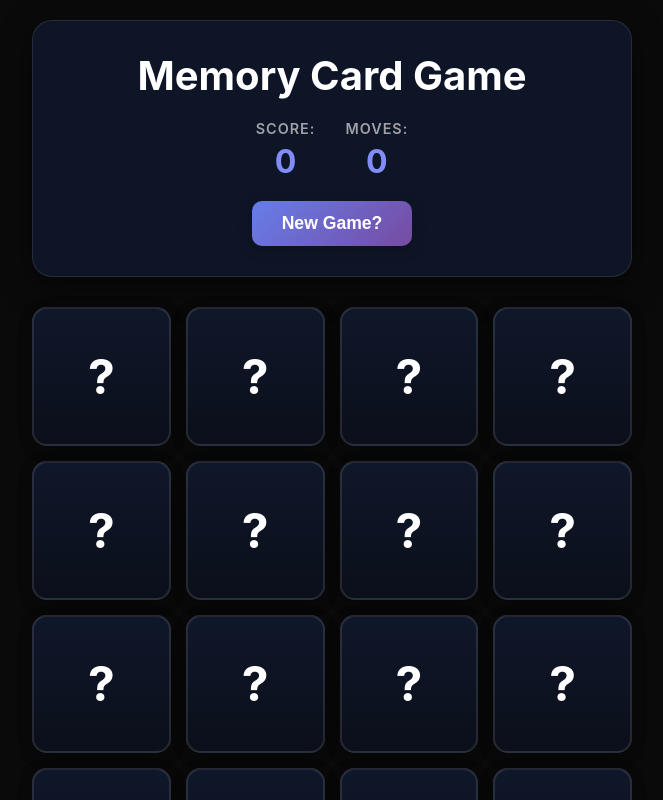
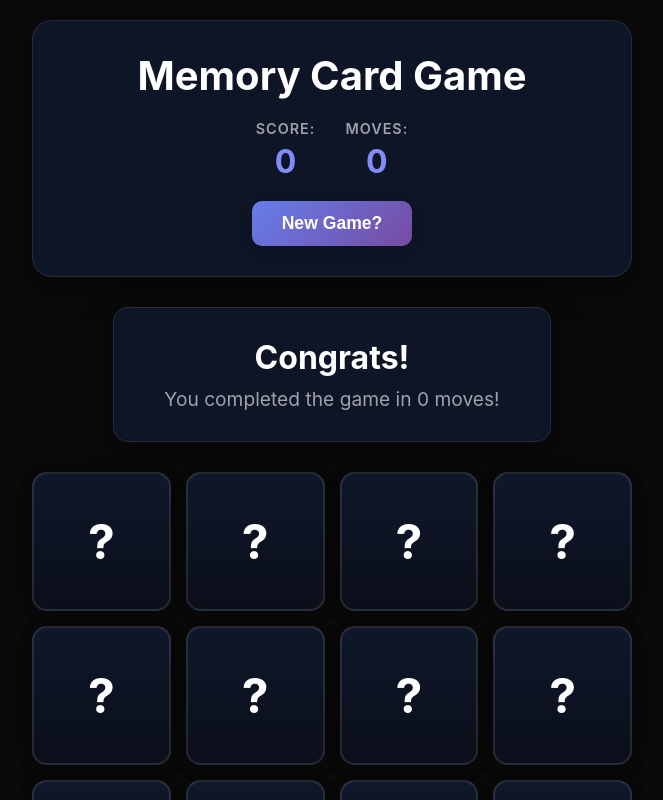
Before and after one commit to pand3m1x/japanese-memory-card-game, a React (Vite) app: page / in a window 1280 px wide. Shown: the top 800 px of the page, without its empty margins (308-971 px from the left). Built offline with nearby package versions, Linux system fonts and the light colour scheme.

Commit message:
added win card styling and imported into app

```diff
--- a/src/App.jsx
+++ b/src/App.jsx
@@ -1,7 +1,8 @@
 import { GameHeader } from "./components/GameHeader.jsx";
 import { Card } from "./components/Card.jsx";
+import { WinMessage } from "./components/WinMessage.jsx"
 
-import { useState,useEffect } from "react";
+import { useState, useEffect } from "react";
 
 const cardValues = [
   "👓",
@@ -135,6 +136,8 @@ function App() {
   return (
     <div className="app">
       <GameHeader score={score} moves={moves} onReset={initializeGame}/>
+
+      <WinMessage moves={moves} />
       <div className="cards-grid">
         {cards.map((card)=> (
           <Card card={card} onClick={handleCardClick}/>
--- a/src/components/WinMessage.jsx
+++ b/src/components/WinMessage.jsx
@@ -0,0 +1,9 @@
+export const WinMessage = ({ moves }) => {
+
+  return (
+    <div className="win-message">
+      <h2>Congrats!</h2>
+      <p>You completed the game in {moves} moves!</p>
+    </div>
+  );
+};
```
